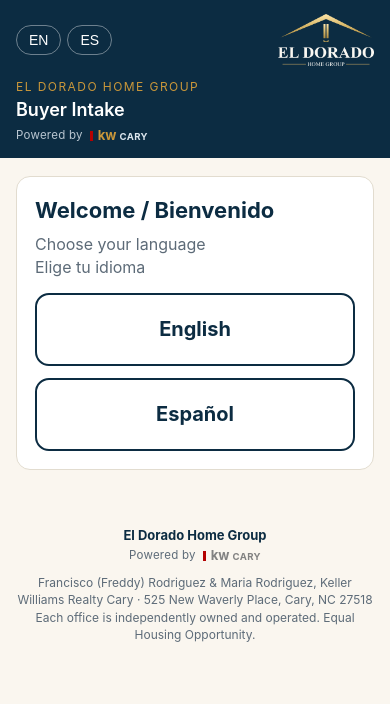
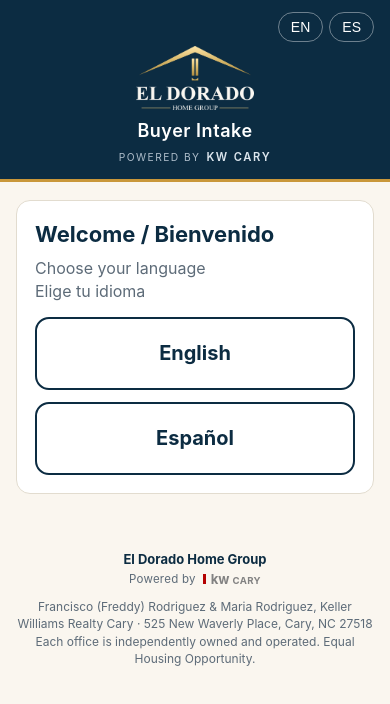
Before and after one commit to fjrodriguez1988-spec/buyer-intake, a plain HTML site: page index.html in a window 390 px wide. Drawn offline with Linux system fonts and the light colour scheme.

Commit message:
Header: centered logo, language toggle top right, single color powered by line

```diff
--- a/index.html
+++ b/index.html
@@ -8,11 +8,11 @@
   :root{--navy:#0C2C42;--gold:#C9973A;--cream:#FAF6EF;--ink:#1c2630;--muted:#5d6b78;--line:#e2dccf;--err:#b3261e;--card:#fff}
   *{box-sizing:border-box}
   body{margin:0;background:var(--cream);color:var(--ink);font:16px/1.45 -apple-system,BlinkMacSystemFont,"Segoe UI",Roboto,sans-serif}
-  header{background:var(--navy);color:#fff;padding:14px 16px;display:flex;align-items:center;justify-content:space-between;gap:12px}
-  header img{height:64px;width:auto}
+  header{background:var(--navy);color:#fff;padding:12px 16px 14px;text-align:center;border-bottom:3px solid var(--gold);position:relative}
+  header .logo{display:block;margin:0 auto;height:76px;width:auto}
   .eyebrow{font-size:12px;letter-spacing:.12em;text-transform:uppercase;color:var(--gold)}
-  header h1{margin:2px 0 0;font-size:18px;font-weight:600}
-  .lang{display:flex;gap:6px}
+  header h1{margin:8px 0 0;font-size:18px;font-weight:600;letter-spacing:.03em}
+  .lang{display:flex;gap:6px;justify-content:flex-end;position:absolute;top:12px;right:14px}
   .lang button{background:transparent;color:#fff;border:1px solid rgba(255,255,255,.4);border-radius:999px;padding:6px 12px;font-size:14px;cursor:pointer}
   .lang button.on{background:var(--gold);border-color:var(--gold);color:var(--navy);font-weight:700}
   main{max-width:640px;margin:0 auto;padding:18px 16px 40px}
@@ -60,11 +60,14 @@
   .kw-mark .kw{font-weight:700;font-size:.82rem;color:var(--gold)}
   .kw-mark .kw-cary{font-weight:700;font-size:.6rem;letter-spacing:.04em;color:#dce6ee}
   .powered-by{white-space:nowrap}
+  header .powered-by{justify-content:center;margin:6px 0 0;gap:6px}
+  header .powered-by .pb-label{color:#aebdca;text-transform:uppercase;letter-spacing:.14em;font-size:.64rem}
+  header .kw-bar{display:none}
+  header .kw-mark{gap:5px}
+  header .kw-mark .kw,header .kw-mark .kw-cary{color:#dce6ee;font-size:.7rem;letter-spacing:.14em;text-transform:uppercase;font-weight:600}
   @media(max-width:520px){
-    header{flex-wrap:wrap}
-    header>div:first-child{flex:1 1 100%;order:2}
-    header>div:last-child{flex:1 1 100%;order:1;justify-content:space-between}
-    header img{height:52px}
+    .lang{position:static;margin:0 0 4px}
+    header .logo{height:64px}
   }
   footer .powered-by{justify-content:center;margin:0 0 10px}
   footer .powered-by .pb-label{color:var(--muted)}
@@ -74,17 +77,12 @@
 </head>
 <body>
 <header>
-  <div>
-    <div class="eyebrow">El Dorado Home Group</div>
-    <h1 id="hdrTitle">Buyer Intake</h1>
-    <div class="powered-by"><span class="pb-label" id="pbLabel">Powered by</span><span class="kw-mark"><span class="kw-bar"></span><span class="kw">kw</span><span class="kw-cary">CARY</span></span></div>
+  <div class="lang" id="langBar" role="group" aria-label="Language / Idioma">
+    <button type="button" data-l="en">EN</button><button type="button" data-l="es">ES</button>
   </div>
-  <div style="display:flex;align-items:center;gap:12px">
-    <div class="lang" id="langBar" role="group" aria-label="Language / Idioma">
-      <button type="button" data-l="en">EN</button><button type="button" data-l="es">ES</button>
-    </div>
-    <img src="el_dorado_logo.png" alt="El Dorado Home Group">
-  </div>
+  <img class="logo" src="el_dorado_logo.png" alt="El Dorado Home Group">
+  <h1 id="hdrTitle">Buyer Intake</h1>
+  <div class="powered-by"><span class="pb-label" id="pbLabel">Powered by</span><span class="kw-mark"><span class="kw-bar"></span><span class="kw">kw</span><span class="kw-cary">CARY</span></span></div>
 </header>
 
 <main>
```
